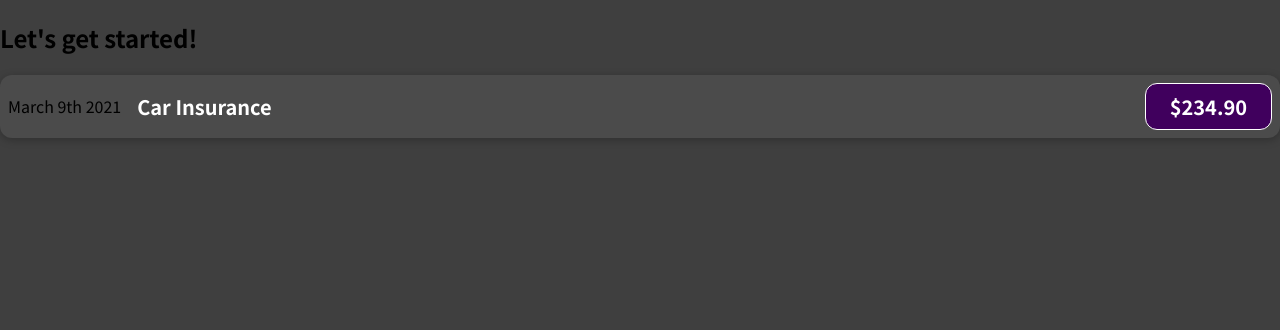
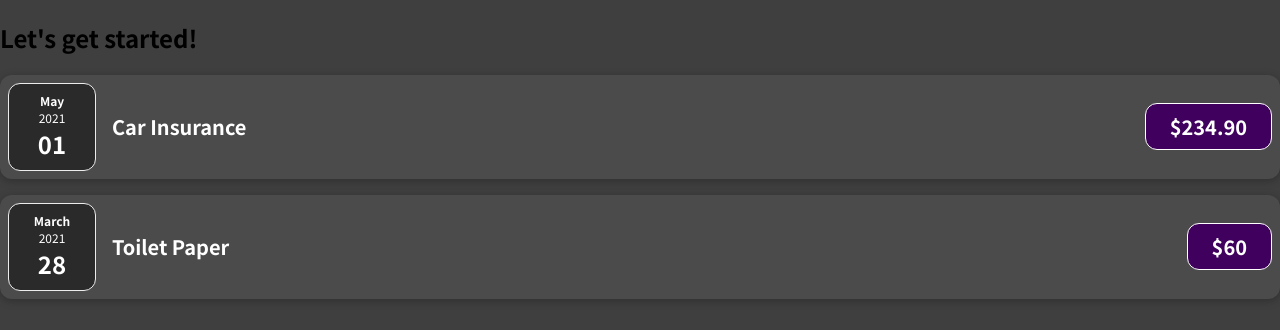
Before and after one commit to SuryaKrishnaMoorthy/expense-tracker, a React (Create React App) app: page / in a window 1280 px wide. Shown: the top 330 px of the page. Built offline with nearby package versions, Linux system fonts and the light colour scheme.

Commit message:
add date style

```diff
--- a/src/App.js
+++ b/src/App.js
@@ -1,10 +1,33 @@
-import ExpenseItem from './components/ExpenseItem';
+import ExpenseItem from './components/ExpenseItem/ExpenseItem';
 
 function App() {
+  const expenses = [{
+    expenseDate: new Date(2021, 3, 31),
+    expenseTitle: 'Car Insurance',
+    expenseAmount: '$234.90'
+  },
+  {
+    expenseDate: new Date(2021, 2, 28),
+    expenseTitle: 'Toilet Paper',
+    expenseAmount: '$60'
+  },
+  {
+    expenseDate: new Date(2021, 1, 31),
+    expenseTitle: 'Rent',
+    expenseAmount: '$2034'
+  },
+  {
+    expenseDate: new Date(2020, 3, 17),
+    expenseTitle: 'Car Insurance',
+    expenseAmount: '$234.90'
+  }
+  ];
+
   return (
     <div>
       <h2>Let's get started!</h2>
-      <ExpenseItem date={'March 9th 2021'} title={'Car Insurance'} amount={'$234.90'} />
+      <ExpenseItem date={ expenses[0].expenseDate } title={ expenses[0].expenseTitle } amount={ expenses[0].expenseAmount } />
+      <ExpenseItem date={ expenses[1].expenseDate } title={ expenses[1].expenseTitle } amount={ expenses[1].expenseAmount } />
     </div>
   );
 }
--- /dev/null
+++ b/src/components/ExpenseDate/ExpenseDate.css
@@ -0,0 +1,26 @@
+.expense-date {
+	display: flex;
+	flex-direction: column;
+	width: 5.5rem;
+	height: 5.5rem;
+	border: 1px solid #ececec;
+	background-color: #2a2a2a;
+	color: white;
+	border-radius: 12px;
+	align-items: center;
+	justify-content: center;
+}
+
+.expense-date__month {
+	font-size: 0.75rem;
+	font-weight: bold;
+}
+
+.expense-date__year {
+	font-size: 0.75rem;
+}
+
+.expense-date__day {
+	font-size: 1.5rem;
+	font-weight: bold;
+}
--- /dev/null
+++ b/src/components/ExpenseDate/ExpenseDate.js
@@ -0,0 +1,18 @@
+import './ExpenseDate.css';
+
+const ExpenseDate = (props) => {
+
+	const month = props.date.toLocaleString('en-US', { month: 'long' });
+	const day = props.date.toLocaleString('en-US', { day: '2-digit' });
+	const year = props.date.getFullYear();
+
+	return (
+		<div className="expense-date">
+			<div className="expense-date__month">{ month }</div>
+			<div className="expense-date__year">{ year }</div>
+			<div className="expense-date__day">{ day }</div>
+		</div>
+	)
+}
+
+export default ExpenseDate;
--- a/src/components/ExpenseItem.js
+++ b/src/components/ExpenseItem/ExpenseItem.js
@@ -1,9 +1,11 @@
 import './ExpenseItem.css';
+import ExpenseDate from '../ExpenseDate/ExpenseDate';
 
 const ExpenseItem = (props) => {
+
 	return (
 		<div className="expense-item">
-			<div>{ props.date }</div>
+			<ExpenseDate date={ props.date } />
 			<div className="expense-item__description">
 				<h2>{ props.title }</h2>
 				<div className="expense-item__price">{ props.amount }</div>
```
Also changed, not shown: src/components/ExpenseItem/ExpenseItem.css (renamed from src/components/ExpenseItem.css).
